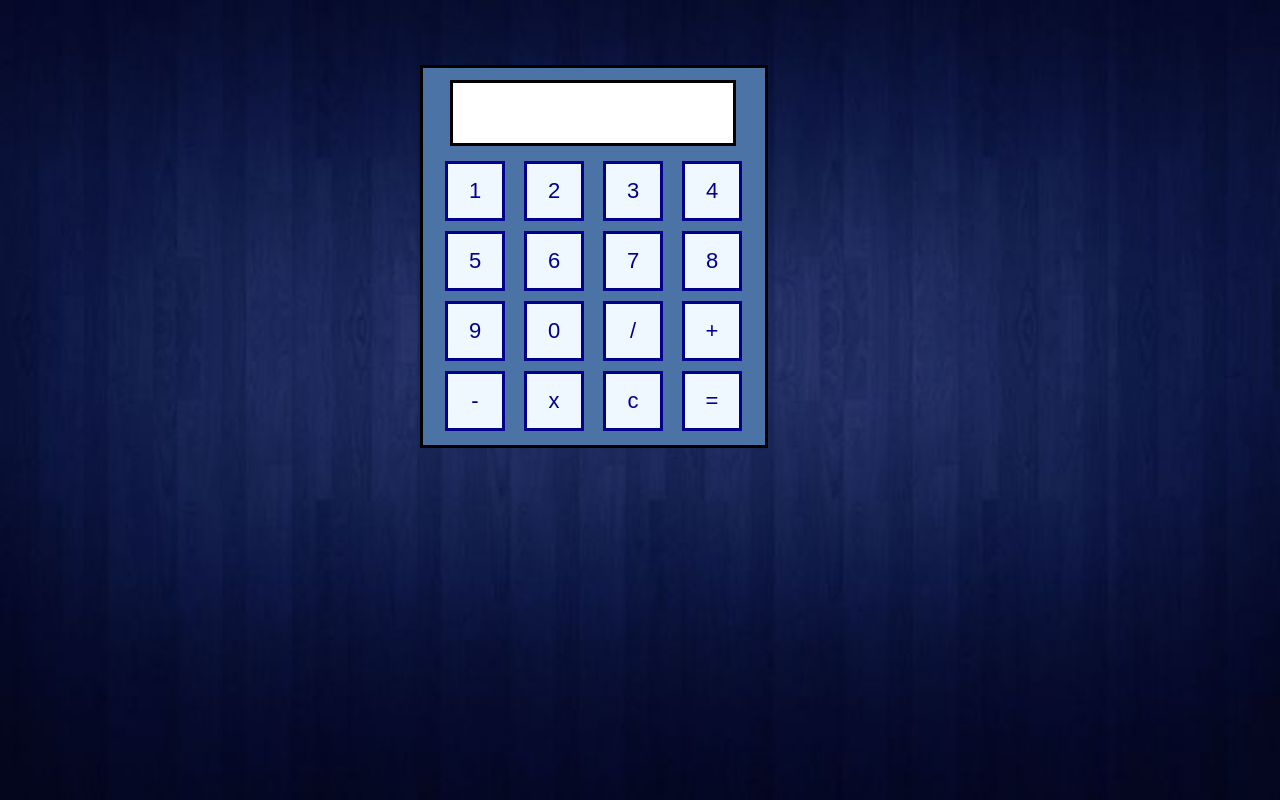
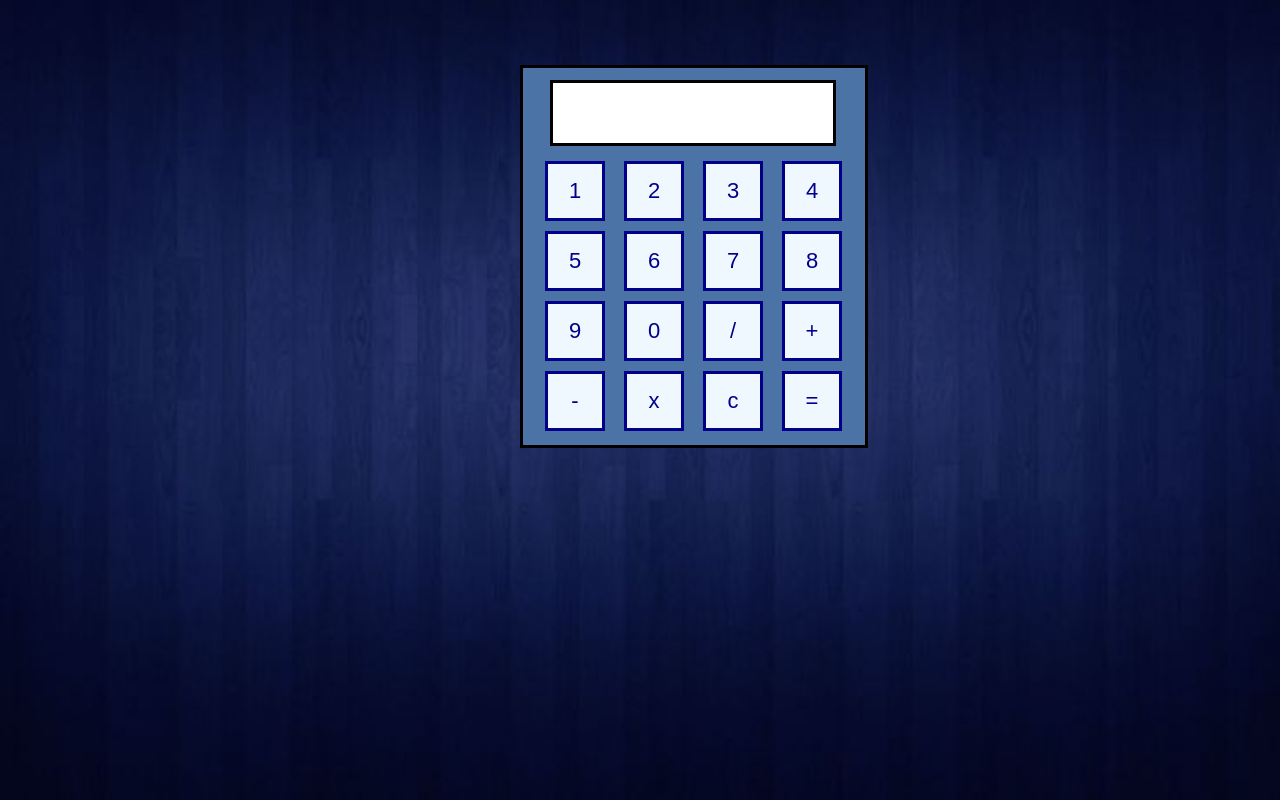
Before and after one commit to Rajeswaran-D/Calculator, a plain HTML site: page index.html in a window 1280 px wide. Drawn offline with Linux system fonts and the light colour scheme.

Commit message:
Update style.css

```diff
--- a/style.css
+++ b/style.css
@@ -3,7 +3,7 @@ body {
   justify-content: center;
   align-items: center;
   background-color:whitesmoke;
-  margin-left: 420px;
+  margin-left: 520px;
   background-image:url(e1f8554dd0f4e79613cceb8cd006161d.jpg);
   background-position: center;
   background-attachment: fixed;
```
